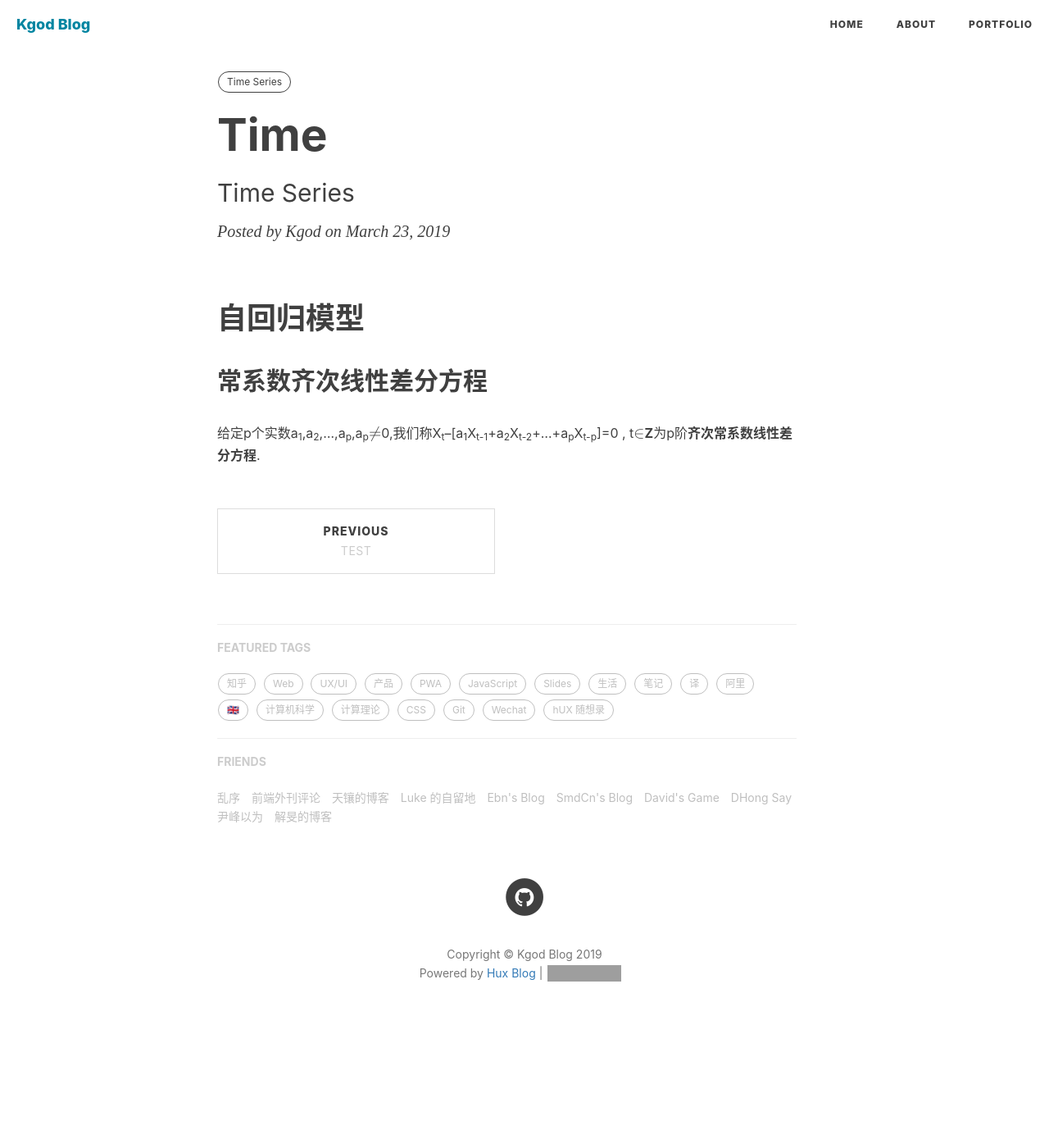
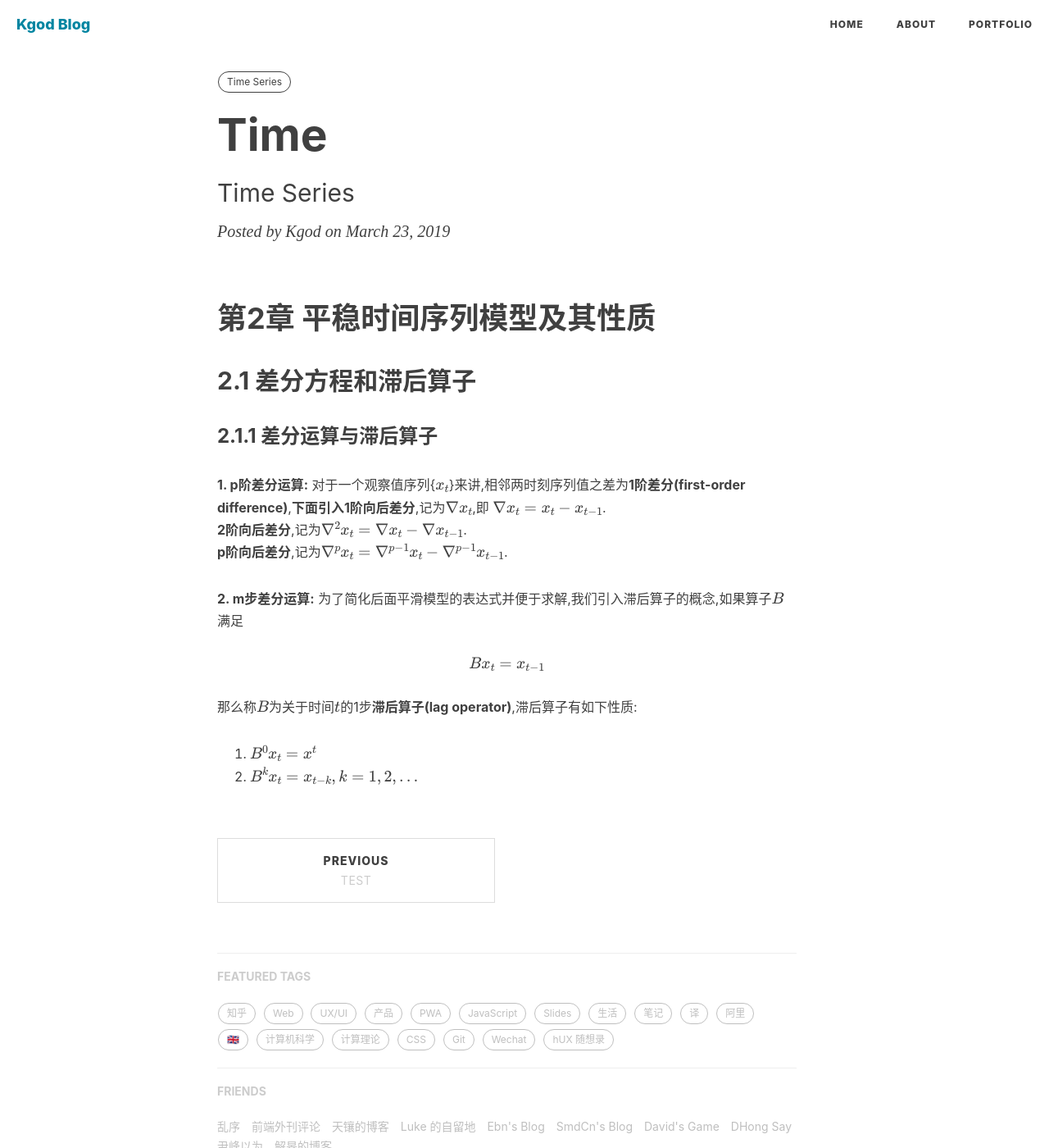
Before and after one commit to aaakgod/aaakgod.github.io, a Jekyll site: the page built from _posts/2019-03-23-Time.md, in a window 1280 px wide and 1400 px high. Shown: the whole window at 82% size. Built offline with Jekyll 4.4.1, drawn with Linux system fonts in a browser that asks for light colours; nearby versions of some CDN libraries; formulas are drawn with MathJax 3; comment, search, counter and statistics services are not loaded; grey boxes are pictures that could not be loaded.

Commit message:
time series

```diff
--- a/_posts/2019-03-23-Time.md
+++ b/_posts/2019-03-23-Time.md
@@ -7,6 +7,16 @@ header-style: text
 tags:
   - Time Series
 ---
-# 自回归模型
-## 常系数齐次线性差分方程
-给定p个实数a<sub>1</sub>,a<sub>2</sub>,...,a<sub>p</sub>,a<sub>p</sub>$\neq$0,我们称X<sub>t</sub>--[a<sub>1</sub>X<sub>t-1</sub>+a<sub>2</sub>X<sub>t-2</sub>+...+a<sub>p</sub>X<sub>t-p</sub>]=0 , t$\in$**Z**为p阶**齐次常系数线性差分方程**.
+# 第2章 平稳时间序列模型及其性质
+## 2.1 差分方程和滞后算子
+### 2.1.1 差分运算与滞后算子
+**1. p阶差分运算:** 对于一个观察值序列{$x_t$}来讲,相邻两时刻序列值之差为**1阶差分(first-order difference)**,**下面引入1阶向后差分**,记为$\nabla x_t$,即
+$$\nabla x_t = x_t-x_{t-1}$$.
+<br/>**2阶向后差分**,记为$$\nabla ^2x_t = \nabla x_t-\nabla x_{t-1}$$.
+<br/>**p阶向后差分**,记为$$\nabla ^p x_t = \nabla ^{p-1} x_t - \nabla ^{p-1}x_{t-1}$$.
+
+**2. m步差分运算:** 为了简化后面平滑模型的表达式并便于求解,我们引入滞后算子的概念,如果算子$B$满足
+<center>$$Bx_t = x_{t-1}$$</center>
+那么称$B$为关于时间$t$的1步**滞后算子(lag operator)**,滞后算子有如下性质:
+1. $B^0 x_t = x^t$
+2. $B^k x_t = x_{t-k},k=1,2,...$
```
